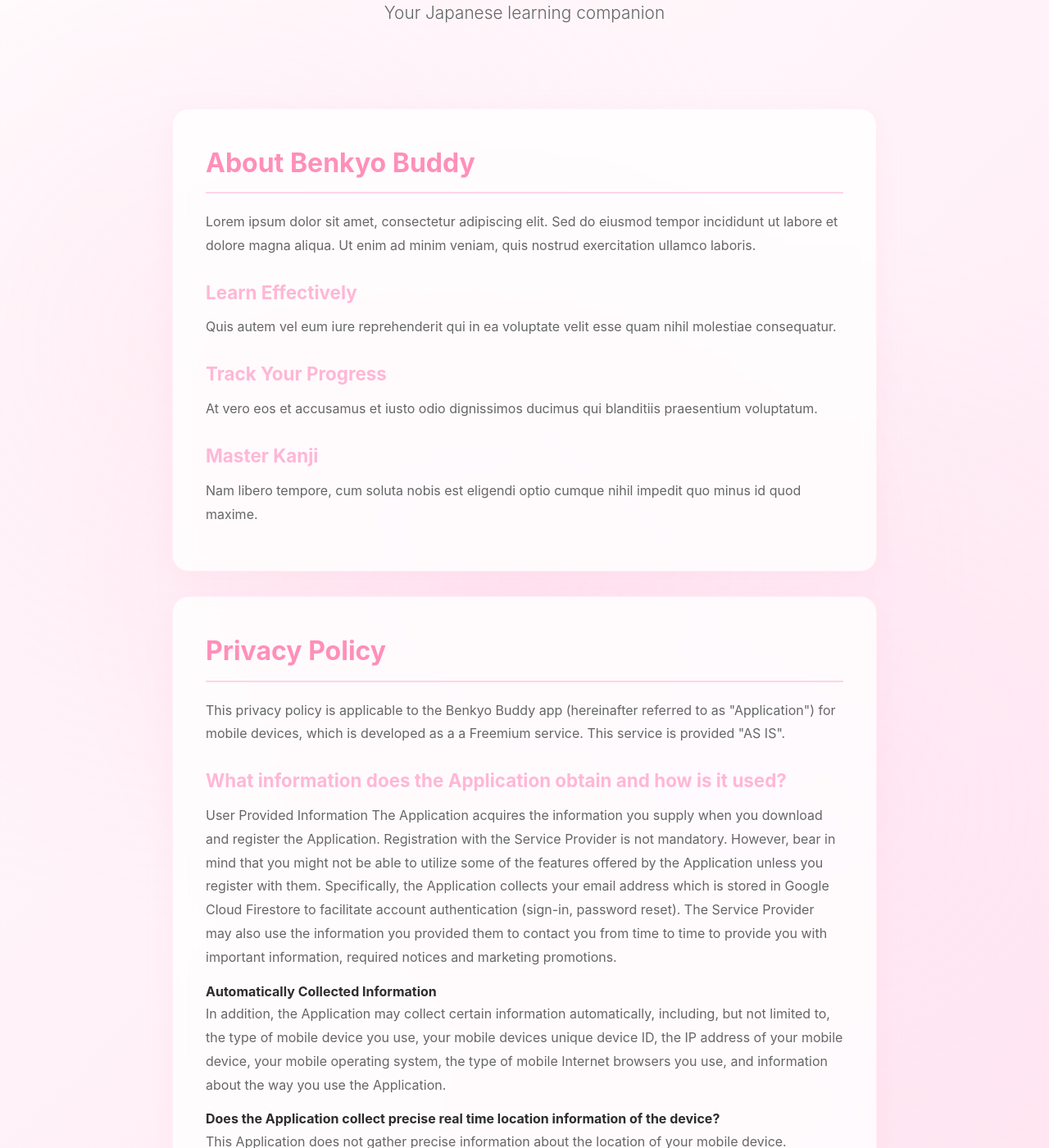
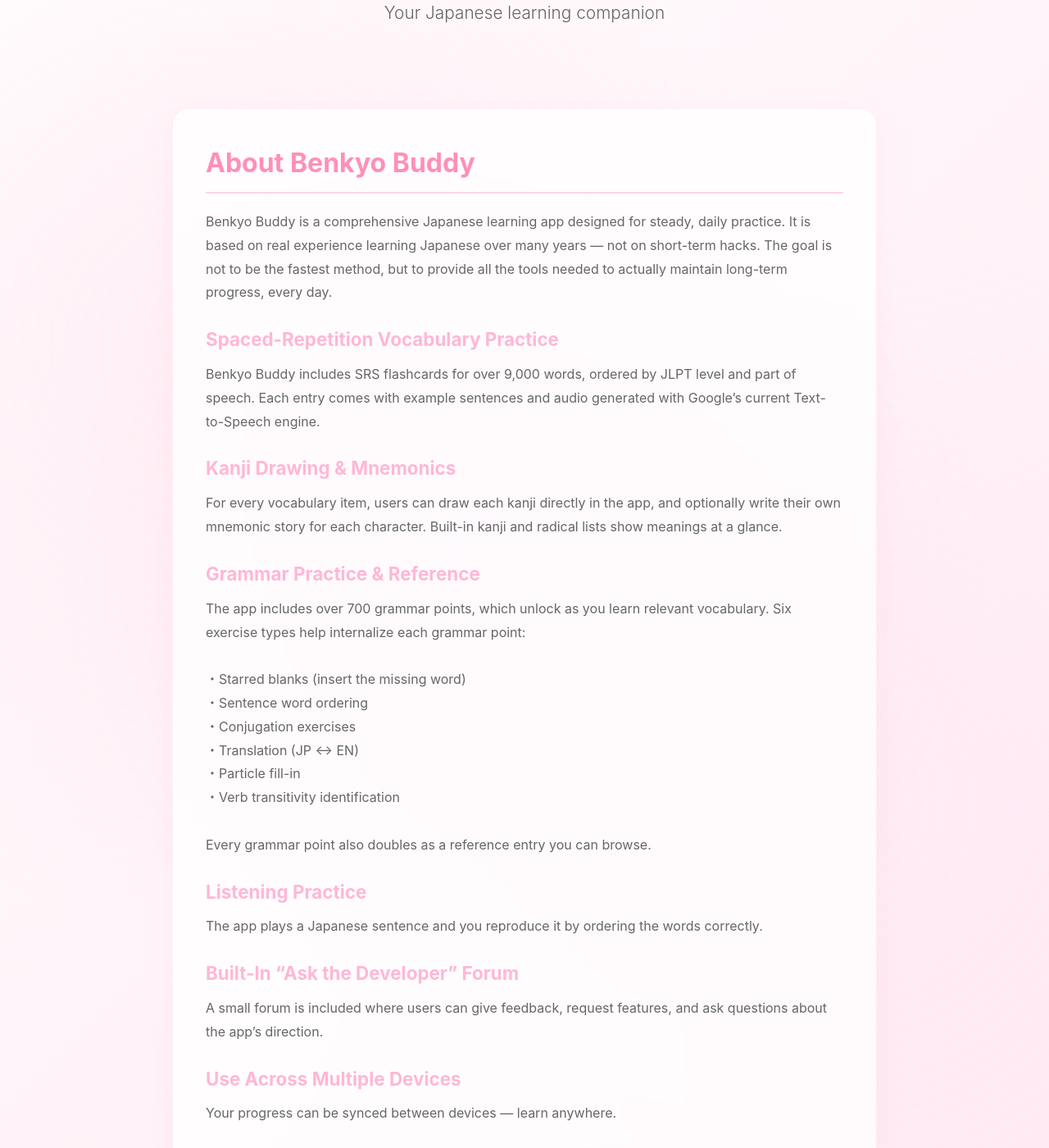
Before and after one commit to h-winkel/jlpt_app_website, a Jekyll site: the page built from index.html, in a window 1280 px wide and 1400 px high, scrolled down 231 px. Shown: the whole window at 82% size. Built offline with Jekyll 4.4.1, drawn with Linux system fonts in a browser that asks for light colours; some of the changed text lies outside the part shown.

Commit message:
Update index.html

```diff
--- a/index.html
+++ b/index.html
@@ -12,16 +12,46 @@
 
 <section class="content-section">
     <h2>About Benkyo Buddy</h2>
-    <p>Lorem ipsum dolor sit amet, consectetur adipiscing elit. Sed do eiusmod tempor incididunt ut labore et dolore magna aliqua. Ut enim ad minim veniam, quis nostrud exercitation ullamco laboris.</p>
+    <p>Benkyo Buddy is a comprehensive Japanese learning app designed for steady, daily practice. It is based on real experience learning Japanese over many years — not on short-term hacks. The goal is not to be the fastest method, but to provide all the tools needed to actually maintain long-term progress, every day.</p>
 
-    <h3>Learn Effectively</h3>
-    <p>Quis autem vel eum iure reprehenderit qui in ea voluptate velit esse quam nihil molestiae consequatur.</p>
+    <h3>Spaced-Repetition Vocabulary Practice</h3>
+    <p>Benkyo Buddy includes SRS flashcards for over 9,000 words, ordered by JLPT level and part of speech. Each entry comes with example sentences and audio generated with Google’s current Text-to-Speech engine.</p>
 
-    <h3>Track Your Progress</h3>
-    <p>At vero eos et accusamus et iusto odio dignissimos ducimus qui blanditiis praesentium voluptatum.</p>
+    <h3>Kanji Drawing & Mnemonics</h3>
+    <p>For every vocabulary item, users can draw each kanji directly in the app, and optionally write their own mnemonic story for each character. Built-in kanji and radical lists show meanings at a glance.</p>
 
-    <h3>Master Kanji</h3>
-    <p>Nam libero tempore, cum soluta nobis est eligendi optio cumque nihil impedit quo minus id quod maxime.</p>
+    <h3>Grammar Practice & Reference</h3>
+    <p>The app includes over 700 grammar points, which unlock as you learn relevant vocabulary. Six exercise types help internalize each grammar point:
+<br><br>
+・Starred blanks (insert the missing word)
+<br>
+・Sentence word ordering
+<br>
+・Conjugation exercises
+<br>
+・Translation (JP ↔ EN)
+<br>
+・Particle fill-in
+<br>
+・Verb transitivity identification
+<br><br>
+Every grammar point also doubles as a reference entry you can browse.</p>
+
+    <h3>Listening Practice</h3>
+    <p>The app plays a Japanese sentence and you reproduce it by ordering the words correctly.</p>
+
+    <h3>Built-In “Ask the Developer” Forum</h3>
+    <p>A small forum is included where users can give feedback, request features, and ask questions about the app’s direction.</p>
+
+    <h3>Use Across Multiple Devices</h3>
+    <p>Your progress can be synced between devices — learn anywhere.</p>
+
+    <h3>Search Vocabulary, Grammar, Kanji</h3>
+    <p>A unified search screen allows you to look up any entry you’ve learned (or reset entries you’d like to relearn).</p>
+
+    <h3>Free N5 Tier (No Registration Required)</h3>
+    <p>Try the app from JLPT N5 entirely offline — no account needed.
+(N5 Free Mode does not include the forum, settings, or statistics screens.)</p>
 </section>
 
 <section class="content-section" id="privacy_policy">
```
